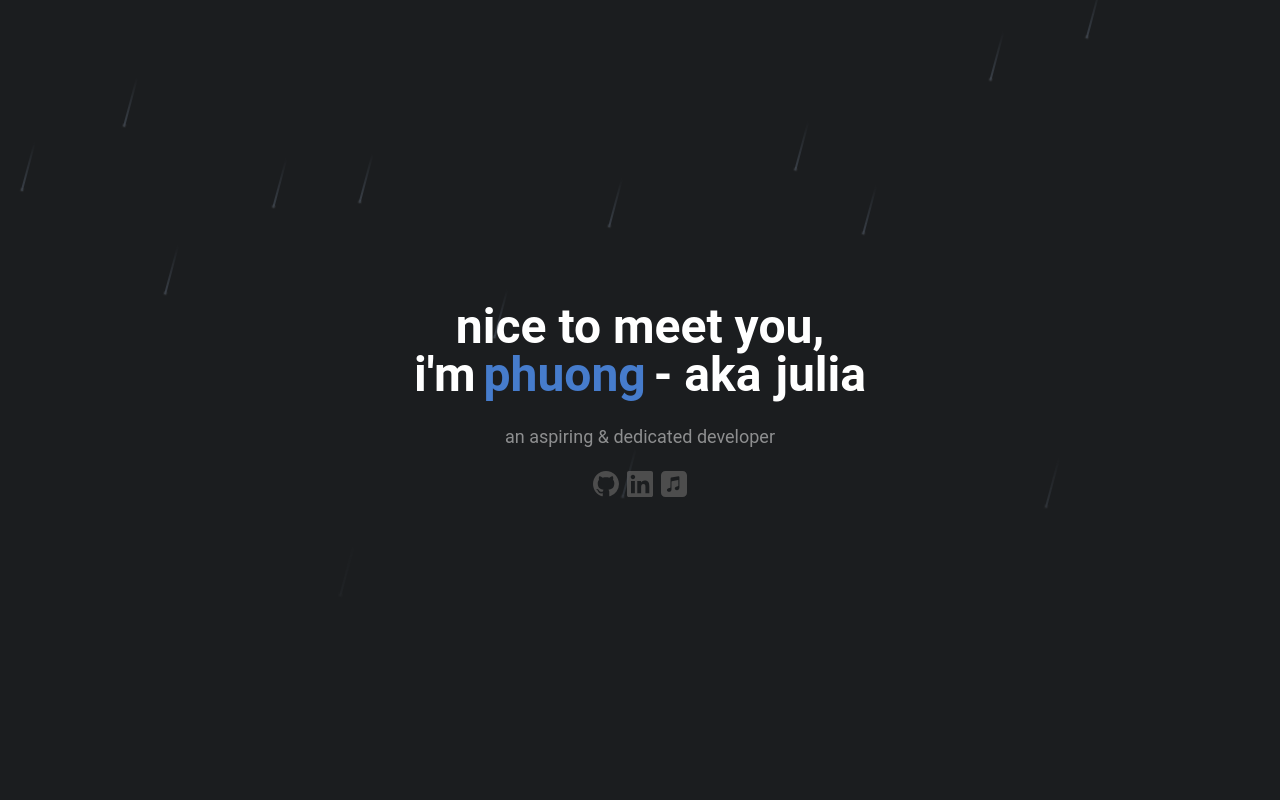
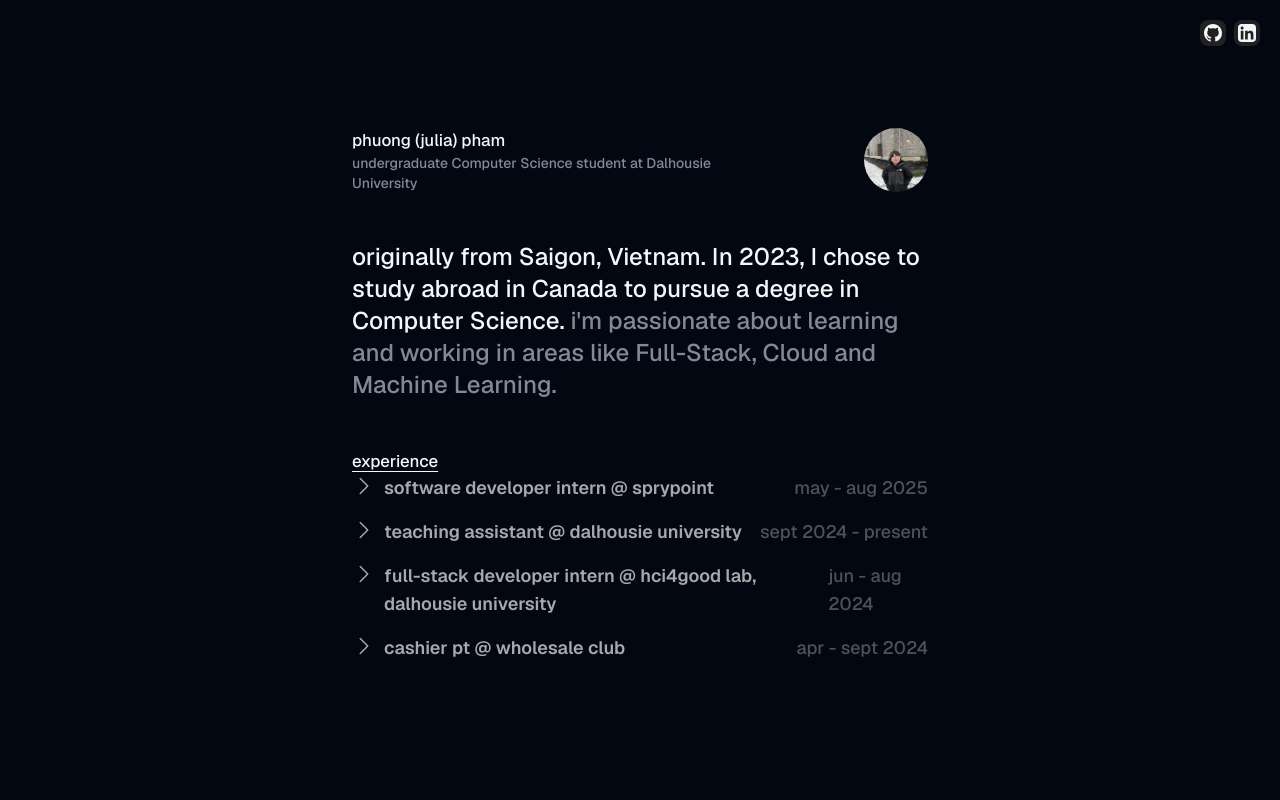
Before and after one commit to phuongwj/portfolio-101, a Next.js app: page / in a window 1280 px wide. Shown: the top 800 px of the page. Built offline with nearby package versions, Linux system fonts and the light colour scheme.

Commit message:
New branch, new layout <3

```diff
--- /dev/null
+++ b/src/app/components/Oneforall.jsx
@@ -0,0 +1,104 @@
+'use client'
+import React, { useState } from 'react';
+import exps from "@/local-json/experiences";
+import Link from 'next/link';
+
+export default function Oneforall() {
+
+  const [expandedId, setExpandedId] = useState(null);
+
+  const expsSorted = exps.sort((a, b) => b.id - a.id);
+
+  const handleClick = (id) => {
+    setExpandedId(expandedId === id ? null : id);
+  }
+
+  return (
+    <div className="min-h-screen">
+
+      {/* The top */}
+      <header className="fixed w-full flex flex-row p-5 justify-between">
+        {/* Music Widget */}
+        <div>
+
+        </div>
+
+        {/* Icons */}
+        <div className="flex flex-row gap-2 ">
+          <Link href='https://github.com/phuongwj' target="_blank">
+              <svg xmlns="http://www.w3.org/2000/svg" viewBox="0 0 16 16"
+                  className="bg-gray-900 p-1 rounded-lg h-6.5 w-6.5 fill-first hover:fill-first/70 hover:opacity-45 transition duration-500">
+                  <path d="M8 0C3.58 0 0 3.58 0 8c0 3.54 2.29 6.53 5.47 7.59.4.07.55-.17.55-.38 0-.19-.01-.82-.01-1.49-2.01.37-2.53-.49-2.69-.94-.09-.23-.48-.94-.82-1.13-.28-.15-.68-.52-.01-.53.63-.01 1.08.58 1.23.82.72 1.21 1.87.87 2.33.66.07-.52.28-.87.51-1.07-1.78-.2-3.64-.89-3.64-3.95 0-.87.31-1.59.82-2.15-.08-.2-.36-1.02.08-2.12 0 0 .67-.21 2.2.82.64-.18 1.32-.27 2-.27.68 0 1.36.09 2 .27 1.53-1.04 2.2-.82 2.2-.82.44 1.1.16 1.92.08 2.12.51.56.82 1.27.82 2.15 0 3.07-1.87 3.75-3.65 3.95.29.25.54.73.54 1.48 0 1.07-.01 1.93-.01 2.2 0 .21.15.46.55.38A8.013 8.013 0 0016 8c0-4.42-3.58-8-8-8z"/>
+              </svg>
+          </Link>
+          <Link href='https://www.linkedin.com/in/phuongwj/' target="_blank">
+              <svg xmlns="http://www.w3.org/2000/svg" viewBox="0 32 448 448"
+                  className="bg-gray-900 p-1 rounded-lg h-6.5 w-6.5 fill-first hover:fill-first/70 hover:opacity-45 transition duration-500">
+                  <path d="M416 32H31.9C14.3 32 0 46.5 0 64.3v383.4C0 465.5 14.3 480 31.9 480H416c17.6 0 32-14.5 32-32.3V64.3c0-17.8-14.4-32.3-32-32.3zM135.4 416H69V202.2h66.5V416zm-33.2-243c-21.3 0-38.5-17.3-38.5-38.5S80.9 96 102.2 96c21.2 0 38.5 17.3 38.5 38.5 0 21.3-17.2 38.5-38.5 38.5zm282.1 243h-66.4V312c0-24.8-.5-56.7-34.5-56.7-34.6 0-39.9 27-39.9 54.9V416h-66.4V202.2h63.7v29.2h.9c8.9-16.8 30.6-34.5 62.9-34.5 67.2 0 79.7 44.3 79.7 101.9V416z"/>
+              </svg>
+          </Link>
+        </div>
+      </header>
+
+      {/* Main section */}
+      <main className="py-32 min-h-screen w-full max-w-xl mx-auto flex flex-col items-center gap-12">
+
+        {/* Name and picture*/}
+        <section className="w-full flex flex-row justify-between">
+          <div>
+            <h1 className="text-first text-md font-medium">phuong (julia) pham</h1>
+            <h2 className="text-second text-sm font-medium max-w-[23rem]">undergraduate Computer Science student at Dalhousie University</h2>
+          </div>
+          <img className="size-16 rounded-full" src="/phuongwj.jpg" alt="Julia's picture"/>
+        </section>
+
+        {/* Bit bout myself */}
+        <section className="w-full">
+          <h2 className="text-first text-2xl font-medium">
+            originally from Saigon, Vietnam. In 2023, I chose to study abroad in Canada to pursue a degree in Computer Science. <span className="text-second">i'm passionate about learning and working in areas like Full-Stack, Cloud and Machine Learning.</span>
+          </h2>
+        </section>
+
+        {/* Experiences */}
+        <section className="w-full">
+
+          {/* Title */}
+          <h1 className="text-first text-md font-medium underline underline-offset-4"> experience</h1>
+
+          {/* List of Experiences */}
+          <section className="flex justify-center">
+              <ul className="flex flex-col gap-4">
+                  {expsSorted.map((exp) => (
+                      <li key={exp.id} className="relative group/list flex flex-col transition duration-500 hover:bg-huh/30">
+                          {/* Invisible checkbox */}
+                          <input
+                              className="absolute peer w-full h-6 z-10 opacity-0 cursor-pointer"
+                              type="checkbox"
+                              checked={expandedId === exp.id}
+                              onChange={() => handleClick(exp.id)}
+                          />
+                          <section className="text-lg flex flex-row justify-between pl-8">
+                              <h2 className="text-white/65 group-hover/list:text-mainC/100 transition duration-500 font-semibold">{exp.title} {exp.org} </h2>
+                              <p className="text-white/30 group-hover/list:text-white/50 transition duration-500 font-medium">{exp.time}</p>
+                          </section>
+                          {/* Arrow Icon */}
+                          <section className="absolute rotate-0 peer-checked:rotate-90 transition-all duration-500">
+                              <svg xmlns="http://www.w3.org/2000/svg" viewBox="0 0 24 24" className="size-6 fill-white/65 group-hover/list:fill-mainC/100 transition duration-500">
+                                  <path fillRule="evenodd" d="M16.28 11.47a.75.75 0 0 1 0 1.06l-7.5 7.5a.75.75 0 0 1-1.06-1.06L14.69 12 7.72 5.03a.75.75 0 0 1 1.06-1.06l7.5 7.5Z"
+                                      clipRule="evenodd" />
+                              </svg>
+                          </section>
+                          {/* Content */}
+                          <section className={`overflow-hidden pl-8 transition-all duration-500 ${expandedId === exp.id ? 'max-h-32' : 'max-h-0'}`}>
+                              <h3 className="text-white/45 transition duration-500 mb-0.5">- {exp.location}</h3>
+                              <h4 className="text-white/45 transition duration-500">{exp.info} {exp.id === 2 ? <span> Check out the website </span>: ""} <span> {exp.id === 2 ? <Link href="https://hci4good.cs.dal.ca/" className="font-semibold underline" target="_blank"> here</Link> : ""} </span> </h4>
+                          </section>
+                      </li>
+                  ))}
+              </ul>
+            </section>
+        </section>
+      </main>
+    </div>
+  )
+}
--- a/src/app/layout.js
+++ b/src/app/layout.js
@@ -20,7 +20,7 @@ export const metadata = {
 export default function RootLayout({ children }) {
   return (
     <html lang="en" className="">
-      <body className="">
+      <body className={geistSans.className}>
         {children}
       </body>
     </html>
--- a/src/app/page.js
+++ b/src/app/page.js
@@ -1,5 +1,6 @@
 'use client';
 import React, { useState, useEffect } from 'react'
+import Oneforall from "@/app/components/Oneforall";
 import { Carousel, IconButton } from "@material-tailwind/react";
 import Header from "@/app/components/Header";
 import Experiences from "@/app/components/Experiences";
@@ -9,11 +10,12 @@ import About from "@/app/components/About";
 
 export default function page() {
   return (
-    <main className="flex flex-col items-center">
-          <Header/>
+    <main className="bg-newBg">
+          <Oneforall/>
+          {/* <Header/>
           <About/>
           <Toolbox/>
-          <Experiences/>
+          <Experiences/> */}
           {/* <Projects/>*/}
     </main>
   )
--- a/src/local-json/experiences.json
+++ b/src/local-json/experiences.json
@@ -4,7 +4,7 @@
         "title": "cashier pt",
         "org": "@ wholesale club",
         "location": "halifax, ns",
-        "time": "apr 2024 - sept 2024",
+        "time": "apr - sept 2024",
         "info": "quite an irrelevant job to put on here, but it's my first ever real job, which i really value because not only did it strengthen my communication skills, but it also taught me to handle challenging situations while adapting to a new environment."
     },
     {
@@ -12,7 +12,7 @@
         "title": "full-stack developer intern",
         "org": "@ hci4good lab, dalhousie university",
         "location": "halifax, ns",
-        "time": "jun 2024 - aug 2024",
+        "time": "jun - aug 2024",
         "info": "i spent 2 months of Summer 2024 with 7 other students building a website that resulted in me being proficient in tools like React.js, Node.js, SCSS and also gained knowledge of how Express.js worked with our backend - MongoDB."
     },
     {
@@ -28,7 +28,7 @@
         "title": "software developer intern",
         "org": "@ sprypoint",
         "location": "charlottetown, pei (remote)",
-        "time": "may 2025 - aug 2025",
+        "time": "may - aug 2025",
         "info": "coming soon :)"
     }
 ]
--- a/tailwind.config.mjs
+++ b/tailwind.config.mjs
@@ -35,8 +35,15 @@ export default withMT({
         mainC: '#467CCC',
         secondaryC: '#4D4D4D',
         wless: '#838383',
+
+        newBg: "#030712", // dark blue
+        iconBg: "#23242a", // background for the github, linkedin, music icons
+        first: "#f3f7fa", // good white (main text color)
+        second: "#838898", // good color? (secondary text color)
       },
       height: {
+        '5.5': '1.375rem', // github, linkedin, music icon size
+
         '6.5': '1.625rem',
         '18': '4.6rem',
         '30': '7.5rem',
@@ -45,6 +52,9 @@ export default withMT({
         '40': '40%',
         '42': '42rem',
         '100': '36rem',
+      },
+      fontSize: {
+        'md': '1.05rem',
       },
       gap: {
         '5.5': '1.375rem',
```
Also changed, not shown: public/phuongwj.jpg (added), src/app/components/Header.jsx (line endings or trailing spaces).
